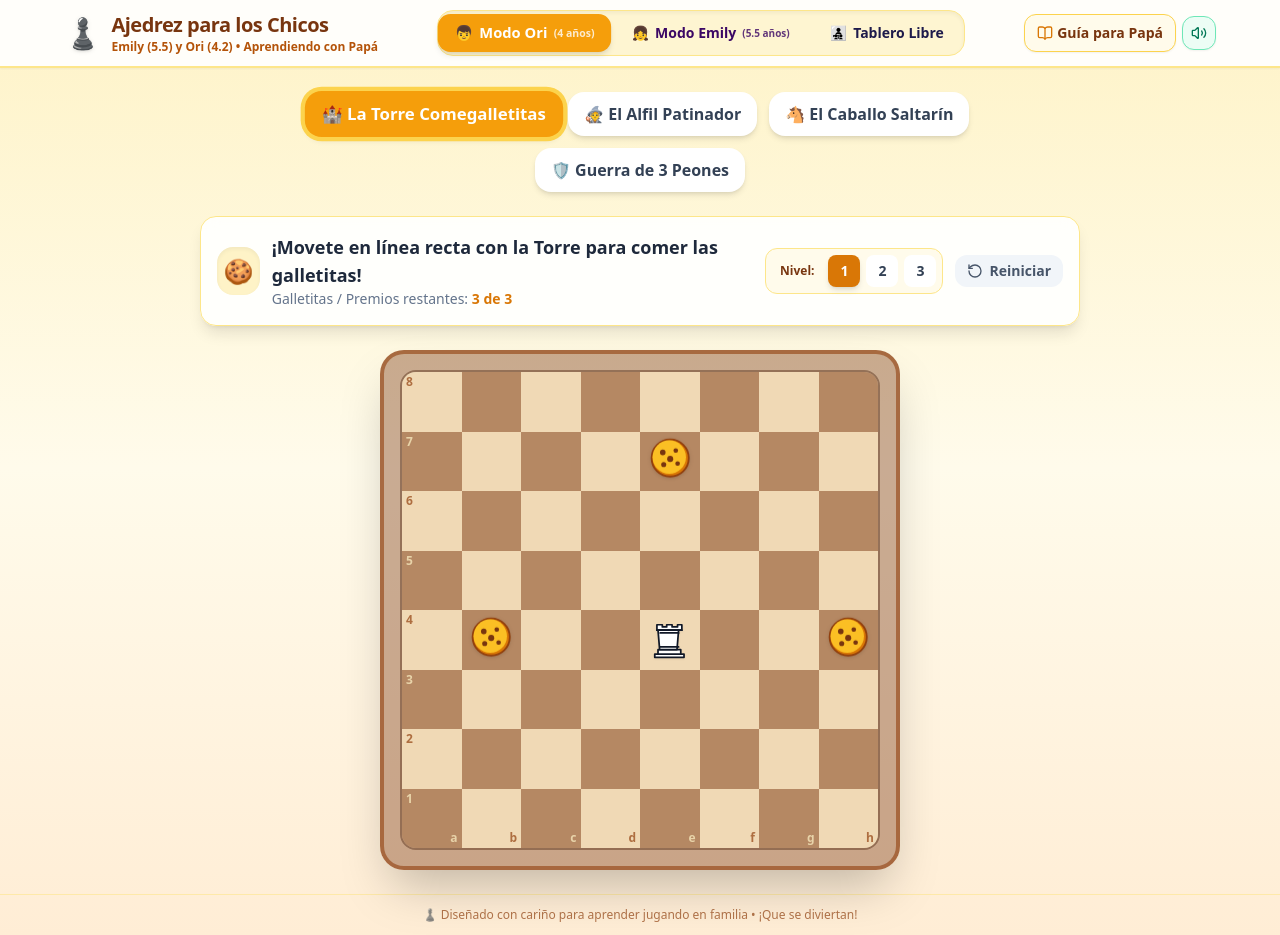
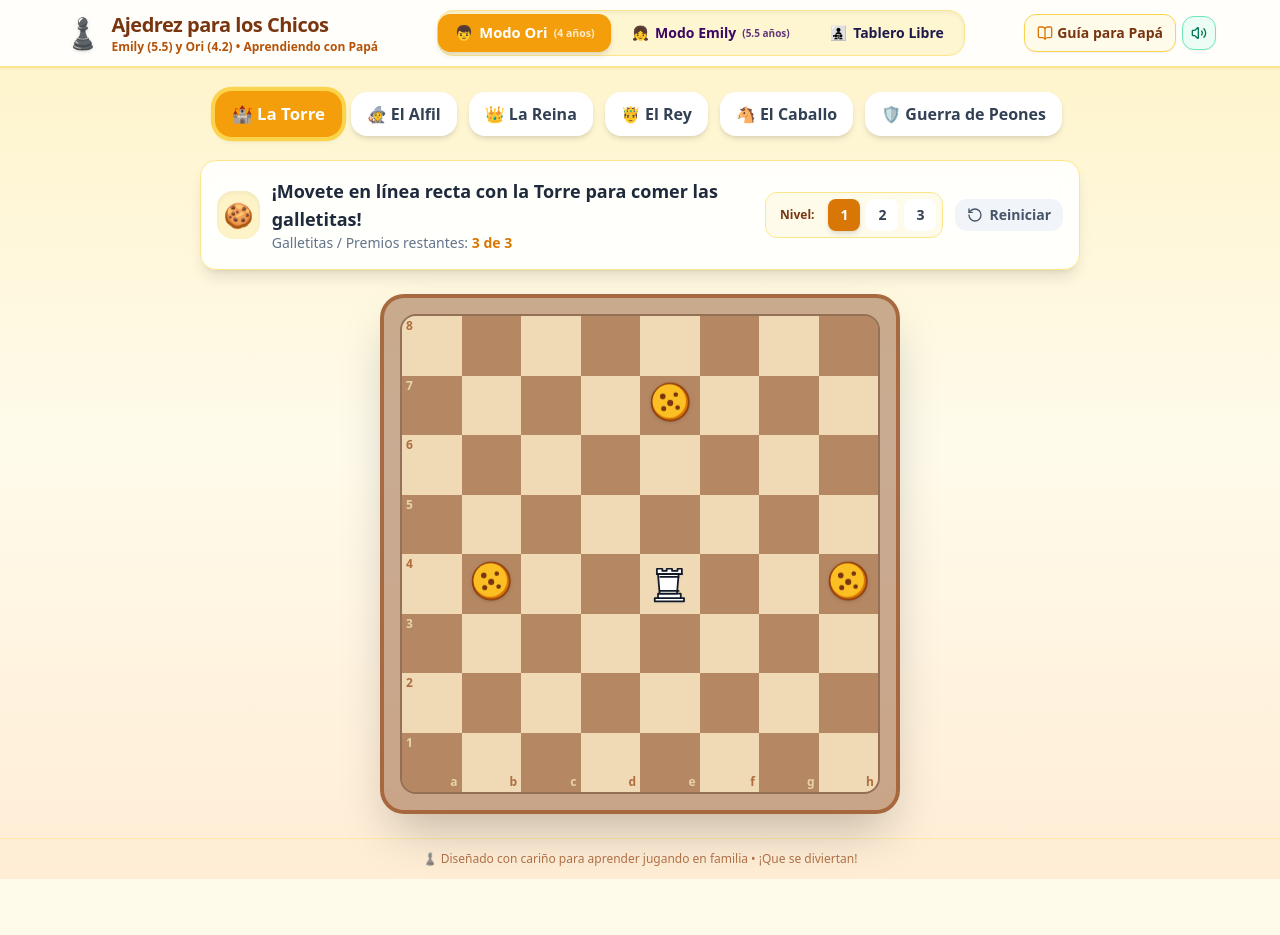
Before and after one commit to AndresLindner/ajedrez-para-chicos, a React (Vite) app: page / in a window 1280 px wide. After the commit the page ends 879 px from the top, so only its background shows below. Built offline with nearby package versions, Linux system fonts and the light colour scheme.

Commit message:
feat: add Queen and King mini-game sections to Modo Ori

```diff
--- a/src/components/OriMode.tsx
+++ b/src/components/OriMode.tsx
@@ -67,6 +67,53 @@ export const OriMode: React.FC = () => {
       });
       setItemsLeft(starCoords.length);
       setTotalItems(starCoords.length);
+    } else if (game === 'queen') {
+      // Reina / Dama (Recto + Diagonal)
+      newBoard[4][4] = { piece: { type: 'q', color: 'w' } };
+      let jewelCoords: [number, number][] = [];
+      if (lvl === 1) {
+        // Orthogonal + Diagonal mix
+        jewelCoords = [[1, 4], [4, 7], [1, 1], [7, 7]];
+        setStoryText('¡La Reina combina la Torre y el Alfil! Puede moverse recto y en diagonal.');
+      } else if (lvl === 2) {
+        jewelCoords = [[4, 1], [1, 4], [1, 7], [6, 2], [6, 6]];
+        setStoryText('¡Atrapá las joyas mágicas combinando líneas rectas y diagonales!');
+      } else {
+        jewelCoords = [[0, 4], [2, 6], [2, 1], [7, 1], [7, 7], [4, 0]];
+        setStoryText('¡El gran vuelo de la Reina por todo el tablero!');
+      }
+      jewelCoords.forEach(([r, c]) => {
+        newBoard[r][c] = { item: 'jewel' };
+      });
+      setItemsLeft(jewelCoords.length);
+      setTotalItems(jewelCoords.length);
+    } else if (game === 'king') {
+      // Rey (1 paso a la vez en cualquier dirección)
+      let itemCoords: [number, number][] = [];
+      if (lvl === 1) {
+        newBoard[4][4] = { piece: { type: 'k', color: 'w' } };
+        // 3 items exactly 1 step away (straight and diagonal)
+        itemCoords = [[3, 4], [4, 5], [5, 3]];
+        setStoryText('¡El Rey camina hacia cualquier lado, pero solo de a un pasito por turno!');
+      } else if (lvl === 2) {
+        newBoard[5][5] = { piece: { type: 'k', color: 'w' } };
+        // Items 2 steps away
+        itemCoords = [[3, 5], [5, 2], [2, 2]];
+        setStoryText('¡Paso a paso! Caminá de a un casillero por vez para buscar cada manzana.');
+      } else {
+        newBoard[6][6] = { piece: { type: 'k', color: 'w' } };
+        // Path with a fence obstacle to reach the apples
+        newBoard[5][5] = { item: 'fence' };
+        newBoard[5][6] = { item: 'fence' };
+        newBoard[4][6] = { item: 'fence' };
+        itemCoords = [[6, 4], [4, 4], [2, 4], [2, 2]];
+        setStoryText('¡El Rey camina con paciencia alrededor de las vallas hacia la meta!');
+      }
+      itemCoords.forEach(([r, c]) => {
+        newBoard[r][c] = { item: 'apple' };
+      });
+      setItemsLeft(itemCoords.length);
+      setTotalItems(itemCoords.length);
     } else if (game === 'knight') {
       // Caballo Saltarín
       newBoard[7][1] = { piece: { type: 'n', color: 'w' } };
@@ -310,7 +357,7 @@ export const OriMode: React.FC = () => {
               : 'bg-white text-slate-700 hover:bg-amber-100'
           }`}
         >
-          🏰 La Torre Comegalletitas
+          🏰 La Torre
         </button>
         <button
           onClick={() => { setActiveGame('bishop'); setLevel(1); }}
@@ -320,7 +367,27 @@ export const OriMode: React.FC = () => {
               : 'bg-white text-slate-700 hover:bg-indigo-100'
           }`}
         >
-          🧙 El Alfil Patinador
+          🧙 El Alfil
+        </button>
+        <button
+          onClick={() => { setActiveGame('queen'); setLevel(1); }}
+          className={`flex items-center gap-2 px-3 py-2 sm:px-4 sm:py-2.5 rounded-2xl font-bold text-sm sm:text-base transition-all shadow-md ${
+            activeGame === 'queen'
+              ? 'bg-purple-600 text-white scale-105 ring-4 ring-purple-300'
+              : 'bg-white text-slate-700 hover:bg-purple-100'
+          }`}
+        >
+          👑 La Reina
+        </button>
+        <button
+          onClick={() => { setActiveGame('king'); setLevel(1); }}
+          className={`flex items-center gap-2 px-3 py-2 sm:px-4 sm:py-2.5 rounded-2xl font-bold text-sm sm:text-base transition-all shadow-md ${
+            activeGame === 'king'
+              ? 'bg-amber-600 text-white scale-105 ring-4 ring-amber-300'
+              : 'bg-white text-slate-700 hover:bg-amber-100'
+          }`}
+        >
+          🤴 El Rey
         </button>
         <button
           onClick={() => { setActiveGame('knight'); setLevel(1); }}
@@ -330,7 +397,7 @@ export const OriMode: React.FC = () => {
               : 'bg-white text-slate-700 hover:bg-emerald-100'
           }`}
         >
-          🐴 El Caballo Saltarín
+          🐴 El Caballo
         </button>
         <button
           onClick={() => { setActiveGame('mini-pawn'); setLevel(1); }}
@@ -340,7 +407,7 @@ export const OriMode: React.FC = () => {
               : 'bg-white text-slate-700 hover:bg-rose-100'
           }`}
         >
-          🛡️ Guerra de 3 Peones
+          🛡️ Guerra de Peones
         </button>
       </div>
 
@@ -350,6 +417,8 @@ export const OriMode: React.FC = () => {
           <div className="w-12 h-12 rounded-2xl bg-amber-100 flex items-center justify-center text-2xl shadow-inner">
             {activeGame === 'tower' && '🍪'}
             {activeGame === 'bishop' && '⭐'}
+            {activeGame === 'queen' && '💎'}
+            {activeGame === 'king' && '👑'}
             {activeGame === 'knight' && '🍎'}
             {activeGame === 'mini-pawn' && '⚔️'}
           </div>
--- a/src/types/chess.ts
+++ b/src/types/chess.ts
@@ -24,5 +24,5 @@ export interface Position {
 
 export type AppMode = 'ori' | 'emily' | 'free' | 'guide';
 
-export type OriGame = 'tower' | 'bishop' | 'knight' | 'mini-pawn';
+export type OriGame = 'tower' | 'bishop' | 'queen' | 'king' | 'knight' | 'mini-pawn';
 export type EmilyGame = 'pawn-wars' | 'save-king' | 'checkmate-1';
```
